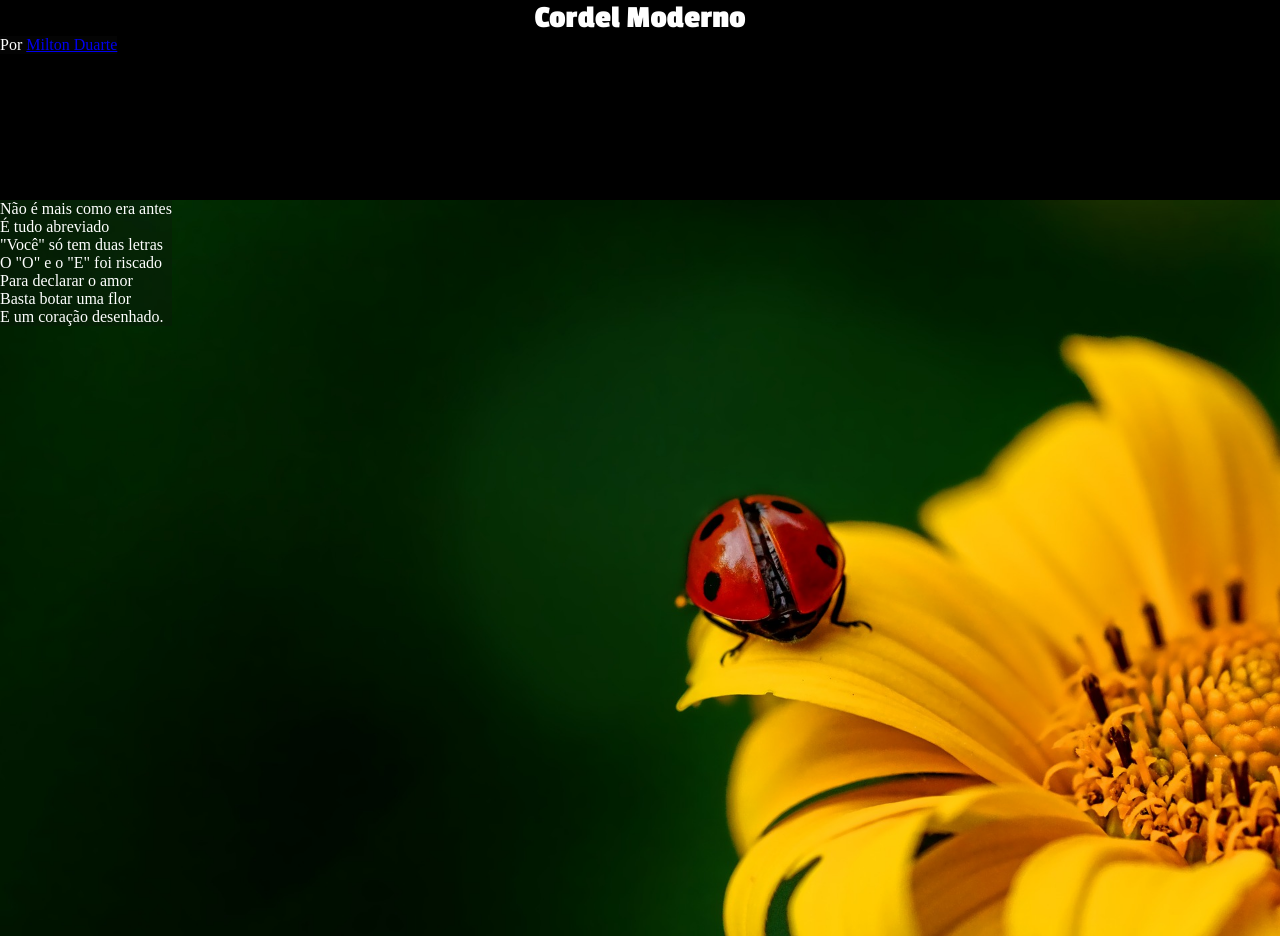
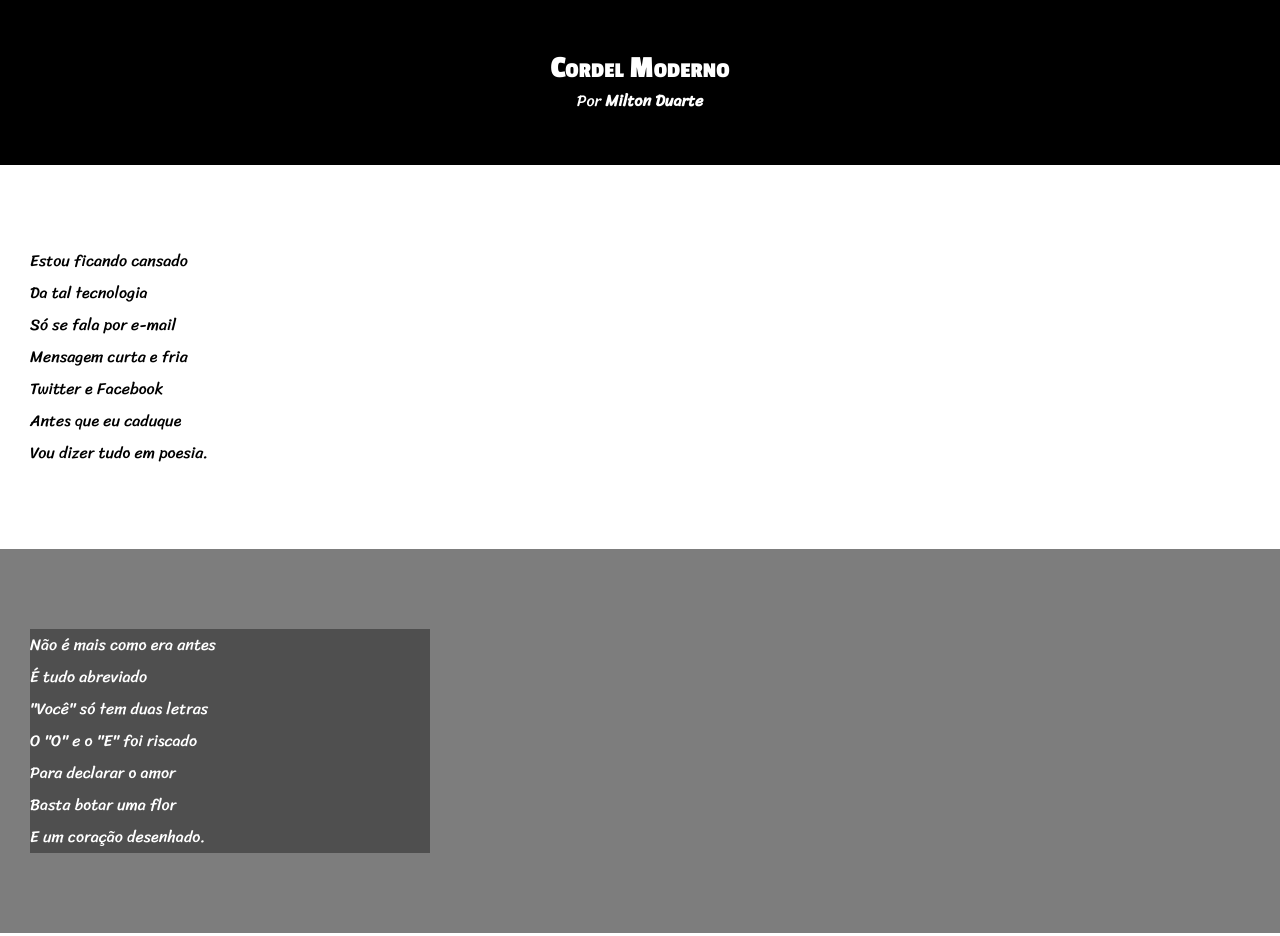
Before and after one commit to fantedeveloper/html-css, a plain HTML site: page desafios/d012/index.html in a window 1280 px wide. Shown: the top 936 px of the page. Drawn offline with Linux system fonts and the light colour scheme.

Commit message:
Atualizando o Desafio 12
O site est[a começando a ganhar corpo.

```diff
--- a/desafios/d012/estilo/style.css
+++ b/desafios/d012/estilo/style.css
@@ -1,9 +1,11 @@
+@charset "UTF-8";
 @import url('https://fonts.googleapis.com/css2?family=Passion+One:wght@400;700;900&display=swap');
 @import url('https://fonts.googleapis.com/css2?family=Passion+One:wght@400;700;900&family=Sriracha&display=swap');
 
 :root {
-    --fonte0: 'Passion One', cursive;
-    --fonte1: 'Sriracha', cursive;
+    --fonte0: Arial, Verdana, Helvetica, sans-serif;
+    --fonte1: 'Passion One', cursive;
+    --fonte2: 'Sriracha' , cursive;
 }
 
 * {
@@ -11,26 +13,64 @@
     padding: 0px;
 }
 
+html, body {
+    min-height: 100vh;
+    background-color: darkgray;
+}
+
 header {
     background-color: black;
-    height: 200px;
+    color: white;
     text-align: center;
 }
 
-h1 {
-    font-family: var(--fonte0);
+header > h1 {
+    padding-top: 50px;
+    font-family: var(--fonte1);
+    font-variant: small-caps;
+}
+
+header > p {
+    padding-bottom: 50px;
+    font-family: var(--fonte2);
+}
+
+a {
+    text-decoration: none;
+    color: white;
+    font-weight: bolder;
+}
+
+a:hover {
+    text-decoration: underline;
+}
+
+section {
+    padding-top: 10vh;
+    padding-bottom: 10vh;
+    font-family: var(--fonte2);
+    line-height: 2em;
+    padding-left: 30px;
+}
+
+.normal {
+    background-color: white;
+    color: black;
+}
+
+.imagem {
+    background-color: rgba(0, 0, 0, 0.26);
     color: white;
 }
 
-.imagem {
-    background:  url(/desafios/d012/imagens/background001.jpg) left top no-repeat fixed;
-    background-size: cover;
-    height: 100vh;
-    position: relative;
+.imagem > p {
+    width: 400px;
+    background-color: rgba(0, 0, 0, 0.37);
 }
 
-p {
-    background-color: rgba(17, 17, 17, 0.26);
+footer {
+    background-color: black;
+    text-align: center;
+    padding: 10px;
     color: white;
-   position: absolute;
 }
--- a/desafios/d012/cordel-moderno.html
+++ b/desafios/d012/index.html
@@ -10,7 +10,9 @@
 
     <header>
         <h1>Cordel Moderno</h1>
-        <p>Por <a href="https://www.recantodasletras.com.br/poesias/3186743">Milton Duarte</a></p>
+        <p>Por
+            <a href="https://www.recantodasletras.com.br/poesias/3186743" target="_blank">Milton Duarte</a>
+        </p>
     </header>
 
 <section class="normal">
@@ -85,7 +87,7 @@
     </p>
 </section>
 
-<section class="imagem2">
+<section class="imagem">
     <p>
         Tenho saudade das cartas
         <br>
```
